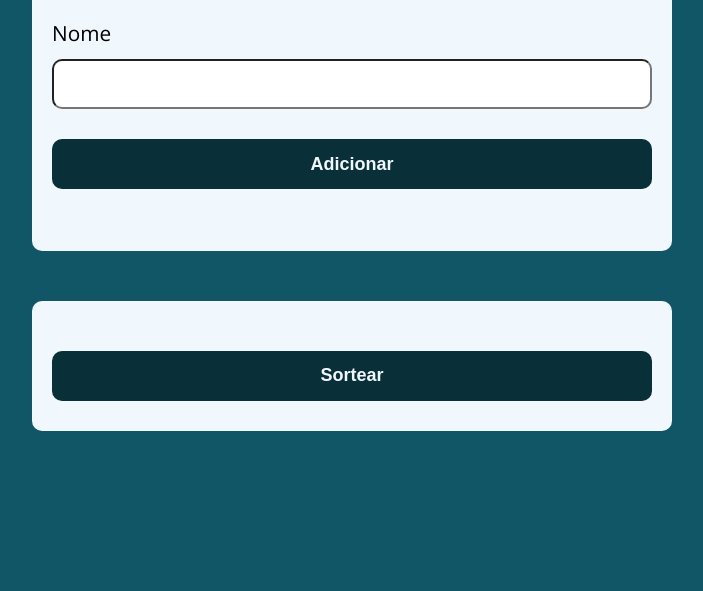
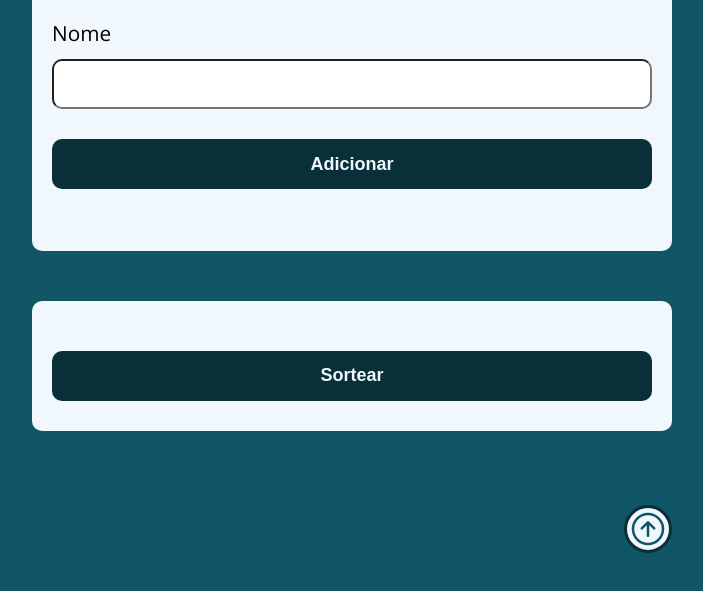
Before and after one commit to jhonatancassante/sorteador-pokemon, a plain HTML site: page index.html in a window 1280 px wide. Shown: the part 187-778 px from the top of the page, without its empty margins (288-991 px from the left). Drawn offline with nearby package versions, Linux system fonts and the light colour scheme.

Commit message:
Melhorias de interface

```diff
--- a/assets/css/style.css
+++ b/assets/css/style.css
@@ -353,3 +353,20 @@ button.standard-button:disabled {
 .active-black-screen {
 	display: flex;
 }
+
+.back-up {
+	display: flex;
+	justify-content: center;
+	align-items: center;
+	position: fixed;
+	bottom: 60px;
+	right: 25%;
+	width: 48px;
+	height: 48px;
+	background-color: var(--secondary-color);
+	color: var(--primary-color);
+	border-radius: 50%;
+	font-size: 40px;
+	cursor: pointer;
+	border: 3px solid var(--primary-color-darker);
+}
--- a/assets/js/main.js
+++ b/assets/js/main.js
@@ -168,6 +168,7 @@
         const campoNome = document.getElementById('input-name');
         const botaoAdicionar = document.getElementById('add-person');
         const botaoSortear = document.getElementById('catch-pokemon');
+        const backUp = document.getElementById('back-up');
 
         verificaLista(botaoSortear);
 
@@ -197,7 +198,12 @@
             pokemonsSorteados = await sortearPokemon();
             imprimirPokeCard(pokemonsSorteados);
             loadingScreen.classList.remove('active-black-screen');
+            document.getElementById('pokemon-grid').scrollIntoView();
         });
+
+        backUp.addEventListener('click', () => {
+            document.getElementById('players-list-view').scrollIntoView();
+        })
     }
 
     main()
--- a/index.html
+++ b/index.html
@@ -30,7 +30,10 @@
 	</head>
 
 	<body>
-		<section class="container">
+		<section
+			id="players-list-view"
+			class="container"
+		>
 			<h1>Sorteador de Pokemon</h1>
 			<p>Adicione as pessoas e depois click em sortear.</p>
 
@@ -56,7 +59,10 @@
 			</form>
 			<ul id="names-list"></ul>
 		</section>
-		<section class="container">
+		<section
+			id="pokemon-grid"
+			class="container"
+		>
 			<button
 				id="catch-pokemon"
 				class="standard-button"
@@ -65,6 +71,12 @@
 				Sortear
 			</button>
 			<div id="pokemon-card-place"></div>
+			<div
+				class="back-up"
+				id="back-up"
+			>
+				<ion-icon name="arrow-up-circle-outline"></ion-icon>
+			</div>
 		</section>
 
 		<script src="./assets/js/main.js"></script>
```
